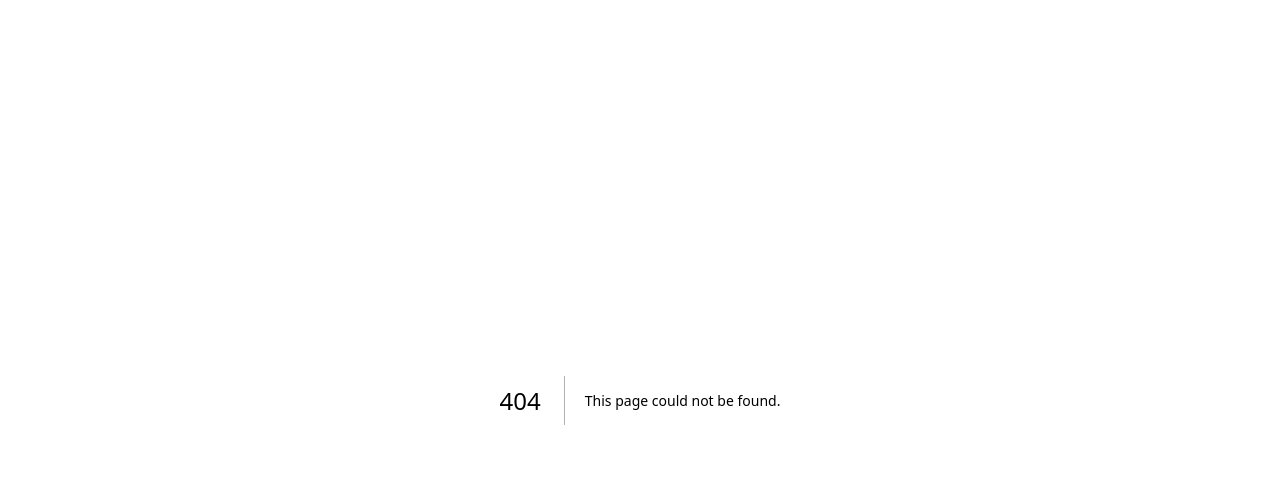
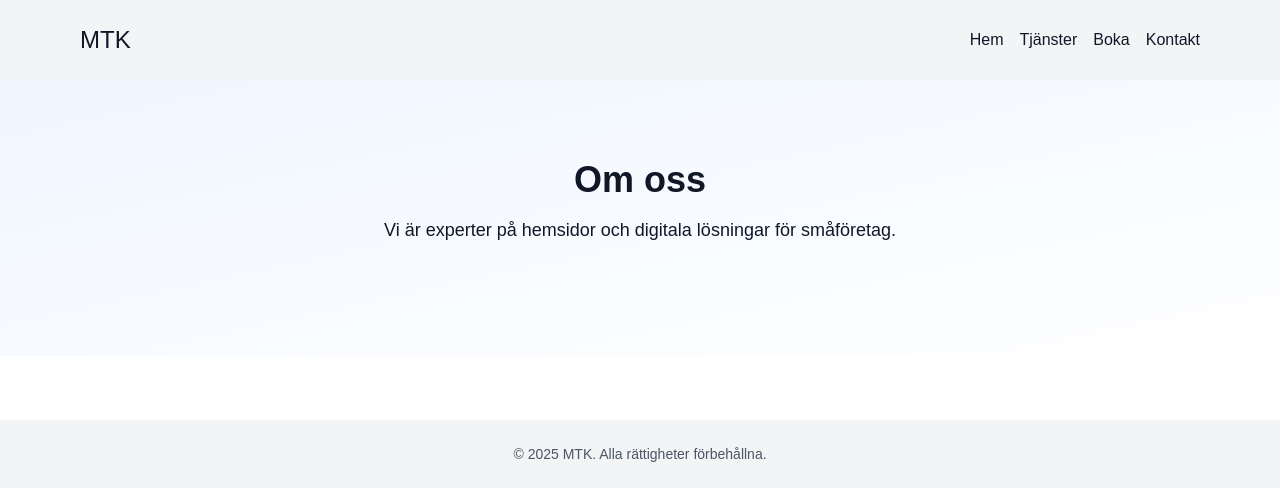
Before and after one commit to motijirata/hemsida-konsult-v2, a Next.js app: page /about in a window 1280 px wide. Before the commit this address had no page. Shown: the top 500 px of the page. Built offline with nearby package versions, Linux system fonts and the light colour scheme.

Commit message:
Add about page

```diff
--- /dev/null
+++ b/src/app/about/page.tsx
@@ -0,0 +1,12 @@
+import Layout from "@/components/Layout";
+
+export default function About() {
+  return (
+    <Layout>
+      <section className="text-center py-20 bg-gradient-to-br from-blue-50 to-white">
+        <h2 className="text-4xl font-bold mb-4">Om oss</h2>
+        <p className="text-lg mb-8">Vi är experter på hemsidor och digitala lösningar för småföretag.</p>
+      </section>
+    </Layout>
+  );
+}
```
